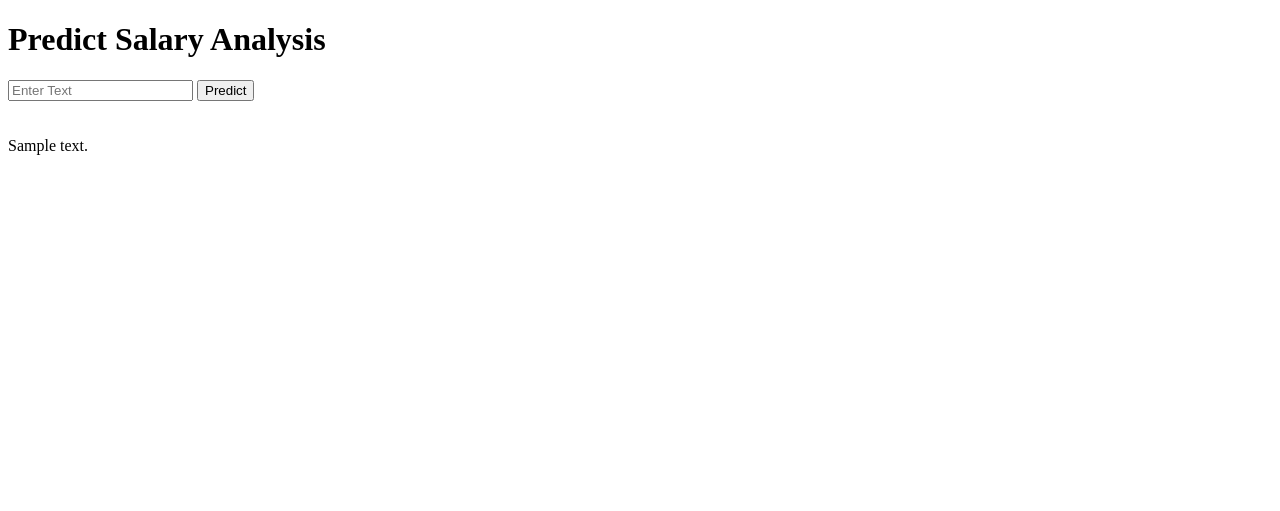
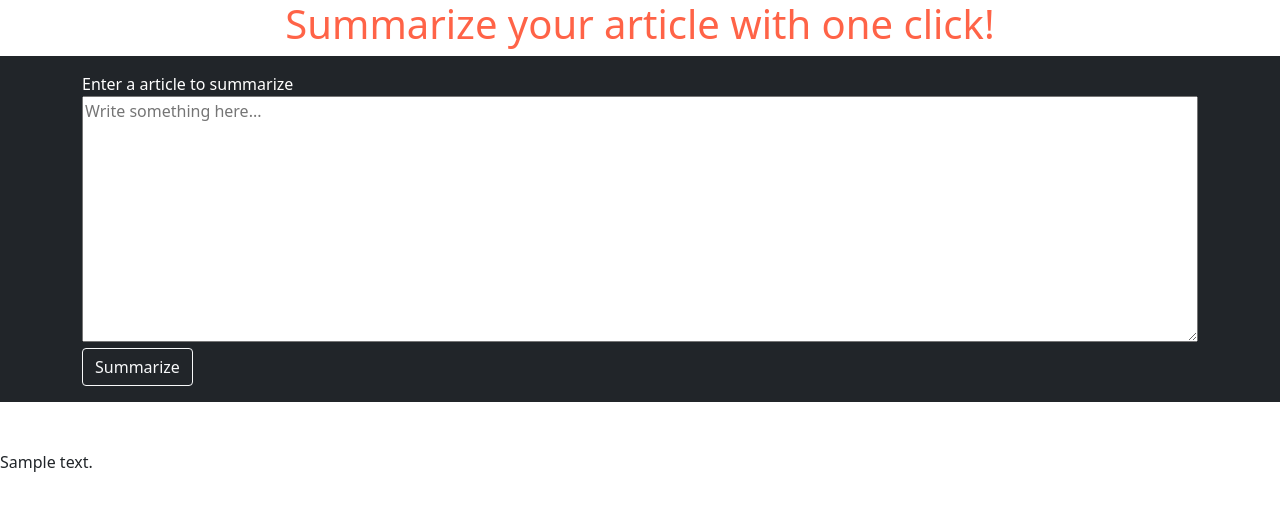
Before and after one commit to darshakpranpariya/TextSummarization, a Flask app: template templates/index.html in a window 1280 px wide. Shown: the top 511 px of the page. Run offline with Flask 2, Linux system fonts and the light colour scheme; the template is opened without the code that fills it: most values are stand-ins (such as "Sample title", 1, 10 or a date in 2020); parts of the project's set-up code (start-up, migrations or seed data) failed here and were passed over.

Commit message:
Update index.html

```diff
--- a/templates/index.html
+++ b/templates/index.html
@@ -9,25 +9,51 @@
     <link href='https://fonts.googleapis.com/css?family=Arimo' rel='stylesheet' type='text/css'>
     <link href='https://fonts.googleapis.com/css?family=Hind:300' rel='stylesheet' type='text/css'>
     <link href='https://fonts.googleapis.com/css?family=Open+Sans+Condensed:300' rel='stylesheet' type='text/css'>
+    <link href="https://cdn.jsdelivr.net/npm/bootstrap@5.1.3/dist/css/bootstrap.min.css" rel="stylesheet"
+        integrity="sha384-1BmE4kWBq78iYhFldvKuhfTAU6auU8tT94WrHftjDbrCEXSU1oBoqyl2QvZ6jIW3" crossorigin="anonymous">
 
+    <style>
+        textarea {
+            width: 100%;
+
+        }
+    </style>
 </head>
 
 <body>
-    <div class="login">
-        <h1>Predict Salary Analysis</h1>
 
-        <!-- Main Input For Receiving Query to our ML -->
-        <form action="{{ url_for('predict')}}" method="post">
-            <input type="text" name="text" placeholder="Enter Text" required="required" />
+    <center>
+        <h1 style="color:Tomato;">Summarize your article with one click!</h1>
+    </center>
+    <header class="p-3 bg-dark text-white">
+        <div class="container">
+            <div>
 
-            <button type="submit" class="btn btn-primary btn-block btn-large">Predict</button>
-        </form>
 
-        <br>
-        <br>
-        {{ prediction_text }}
+                <form action="{{ url_for('predict')}}" method="post">
+                    <div class="shadow-textarea">
+                        <label>Enter a article to summarize</label>
+                        <br>
+                        <textarea id="exampleFormControlTextarea6" rows="10" placeholder="Write something here..."
+                            name="text" required="required"></textarea>
+                        <button type="submit" class="btn btn-outline-light me-2">Summarize</button>
+                    </div>
 
-    </div>
+                    <!-- <input type="text" class="form-control form-control-dark" placeholder="Search..." aria-label="Search"> -->
+                </form>
+
+
+
+
+            </div>
+        </div>
+    </header>
+
+    <br>
+    <br>
+    {{ prediction_text }}
+
+
 
 
 </body>
```
